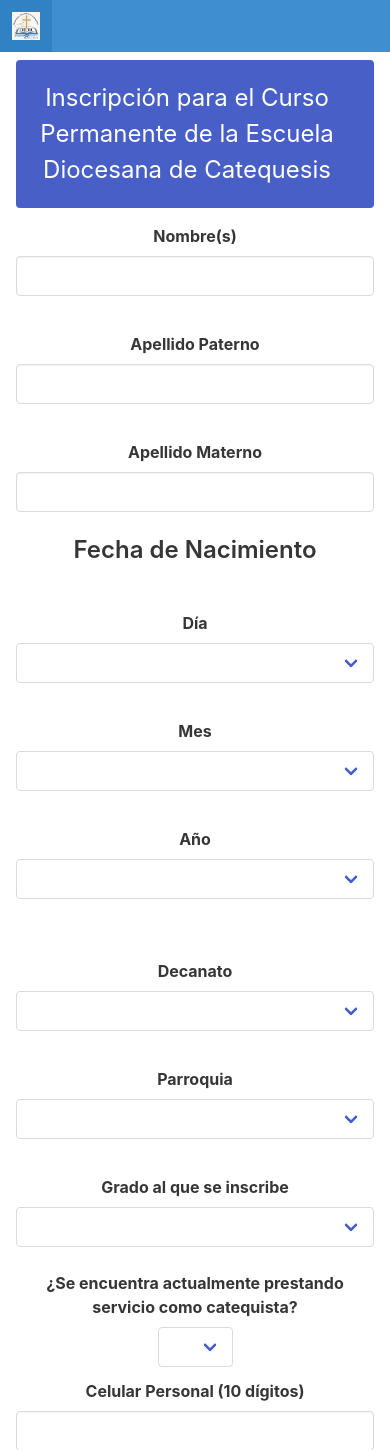
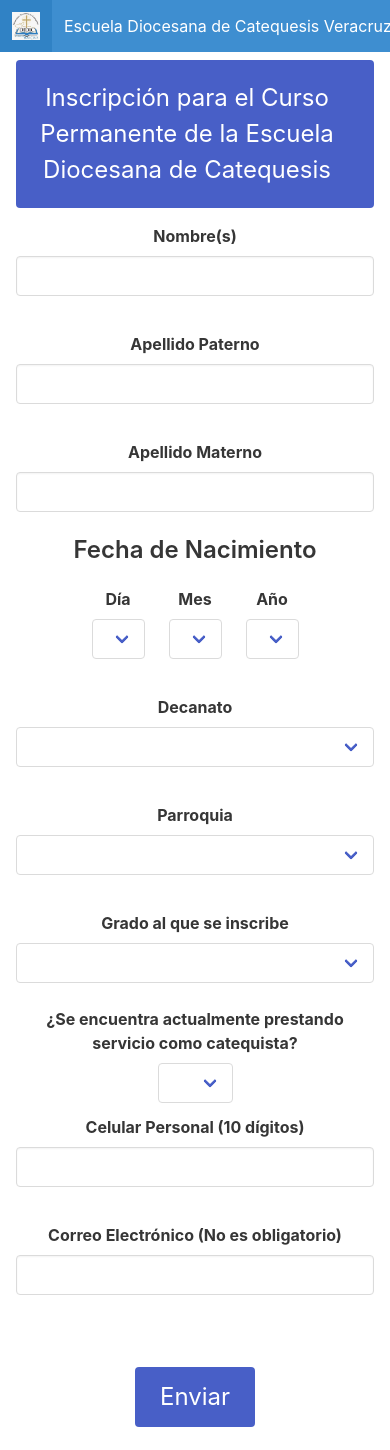
Before and after one commit to floresgfelipe/permadidic, a Flask app: page /registro in a window 390 px wide. Shown: the top 1450 px of the page. After the commit the page ends 1427 px from the top, so only its background shows below. Run offline with Flask 2, Linux system fonts and the light colour scheme; lists and menus that the app fills with data are empty; some libraries are stand-ins or nearby versions.

Commit message:
fix for mobile

```diff
--- a/app/templates/ayuda.html
+++ b/app/templates/ayuda.html
@@ -1,7 +1,7 @@
 {% extends 'base.html' %}
 
 {% block content %}
-<div class="columns">
+<div class="columns is-desktop">
     <div class="column"></div>
     <div class="column">
         <div class="box mt-4">
--- a/app/templates/base.html
+++ b/app/templates/base.html
@@ -15,25 +15,18 @@
                 <a class="navbar-item" href="{{ url_for('index') }}">
                   <img src="{{ url_for('static', filename='didic_logo.jpg') }}" width="28" height="28">
                 </a>
-
-
-            </div>
-            <div class="navbar-menu">
-                <div class="navbar-start">
                 <a href="{{ url_for('index') }}" class="navbar-item">
                     Escuela Diocesana de Catequesis Veracruz
                 </a >
-                </div>
-                <div class="navbar-end">
                 {% if current_user.is_authenticated %}
                     <div class="buttons">
-                            <a class="button is-primary mr-4" href="{{ url_for('logout') }}">
+                        <a class="button is-primary ml-6" href="{{ url_for('logout') }}">
                         <strong>Salir</strong>
                         </a>
                     </div>
                 {% endif %}
             </div>
-            </div>
+
         </nav>
 
 
--- a/app/templates/entrar.html
+++ b/app/templates/entrar.html
@@ -2,7 +2,8 @@
 
 {% block content %}
 
-    <div class="columns is-mobile is-centered">
+<div class="container is-fluid">
+    <div class="columns is-desktop is-centered">
         <div class="column"></div>
         <div class="column">
             {% with messages = get_flashed_messages() %}
@@ -84,4 +85,5 @@
         </div>
         <div class="column"></div>
     </div>
+</div>
 {% endblock %}
--- a/app/templates/registro.html
+++ b/app/templates/registro.html
@@ -9,7 +9,7 @@
     </div>
     <form action="" method="post" novalidate>
         {{ form.hidden_tag() }}
-        <div class="columns">
+        <div class="columns is-desktop">
             <div class="field column">
                 <label class="label">{{ form.nombres.label }}</label>
                 <div class="control">
@@ -45,7 +45,7 @@
         <p class="title is-4 has-text-centered">Fecha de Nacimiento</p>
 
 
-        <div class="columns">
+        <div class="columns is-mobile">
             <div class="column"></div>
             <div class="field column">
                 <label class="label">{{ form.dia_nac.label }}</label>
@@ -86,7 +86,7 @@
 
             <div class="column"></div>
         </div>
-        <div class="columns">
+        <div class="columns is-desktop">
             <div class="field column">
                 <label class="label">{{ form.decanato.label }}</label>
                 <div class="control is-expanded">
@@ -136,7 +136,7 @@
                 <p class="help is-danger">{{ error }}</p>
             {% endfor %}
         </div>
-        <div class="columns">
+        <div class="columns is-desktop">
             <div class="field column">
                 <label class="label">{{ form.telefono.label }} (10 dígitos)</label>
                 <div class="control">
@@ -158,7 +158,7 @@
                 {% endfor %}
             </div>
         </div>
-        <div class="field columns">
+        <div class="field columns is-desktop">
             <div class="column"></div>
             <div class="control column">
                 {{ form.recaptcha }}
--- a/app/templates/subir.html
+++ b/app/templates/subir.html
@@ -1,7 +1,7 @@
 {% extends 'base.html' %}
 
 {% block content %}
-<div class="columns">
+<div class="columns is-desktop">
     <div class="column"></div>
     <div class="column">
         <div class="box mt-4">
```
Also changed, not shown: app/templates/index.html (+6 -6 lines), app/templates/perfil.html (+9 -7 lines). Lines whose indentation alone changed are shown as unchanged.
